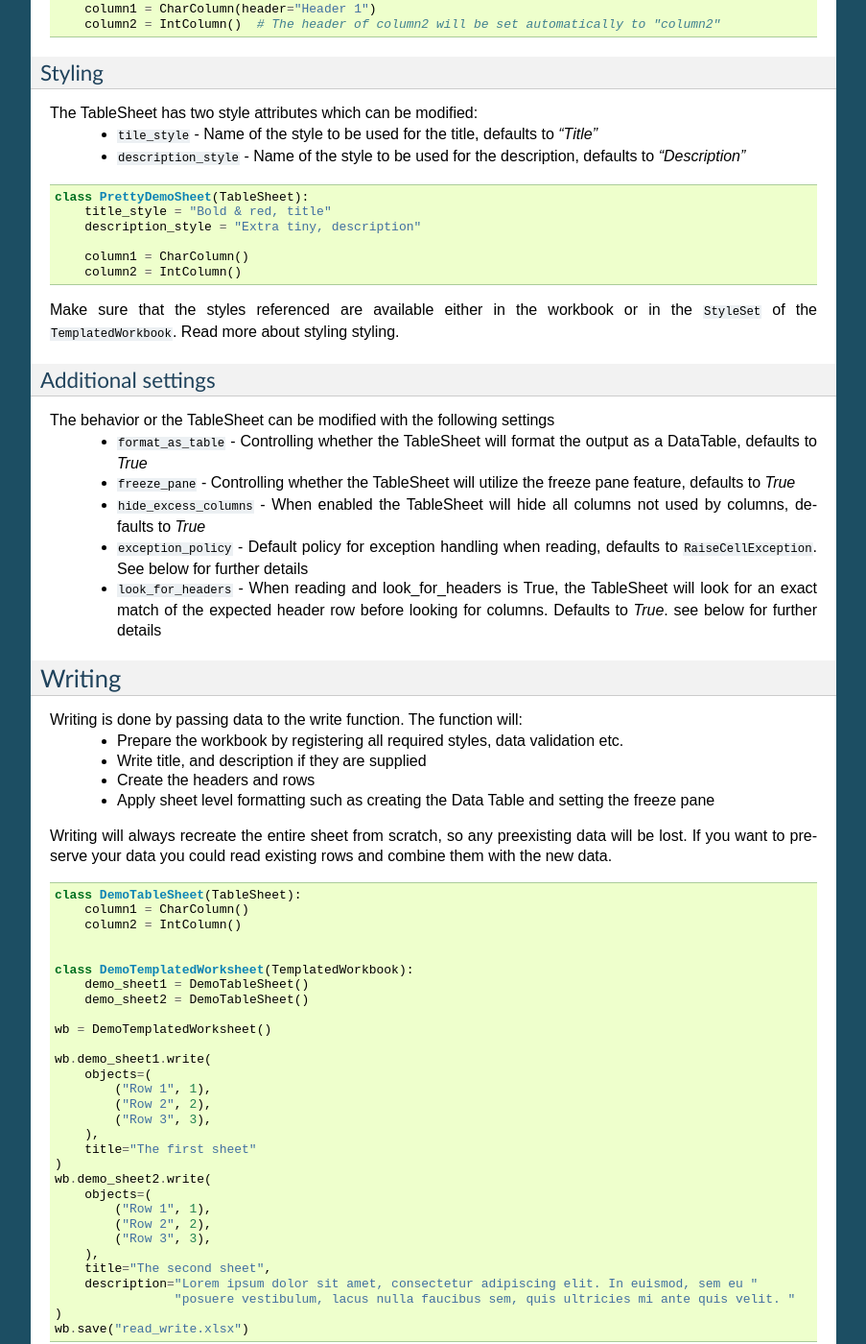
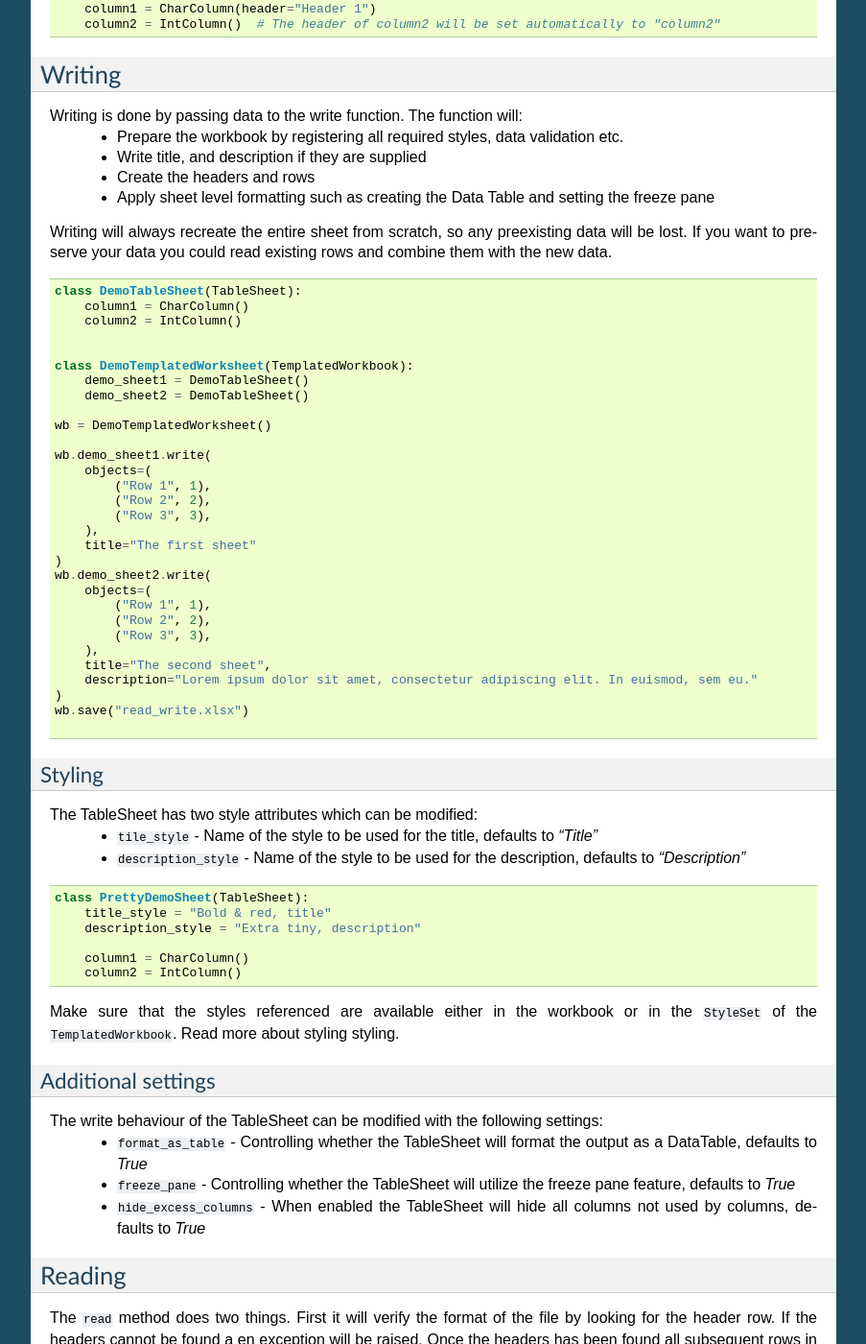
Before and after one commit to SverkerSbrg/openpyxl-templates, a Sphinx documentation site: the page built from docs/table_sheet/table_sheet.rst, in a window 1280 px wide and 1400 px high, scrolled down 1608 px. Shown: the whole window at 96% size, without its empty margins (198-1101 px from the left). Built offline with Sphinx 7.4.7, drawn with Linux system fonts in a browser that asks for light colours; pages that are not in the unit, such as notebooks, are missing from menus; some of the changed text lies outside the part shown.

Commit message:
Docs update

```diff
--- a/docs/examples/table_sheet_write_read.py
+++ b/docs/examples/table_sheet_write_read.py
@@ -28,11 +28,14 @@ wb.demo_sheet2.write(
         ("Row 3", 3),
     ),
     title="The second sheet",
-    description="Lorem ipsum dolor sit amet, consectetur adipiscing elit. In euismod, sem eu "
-                "posuere vestibulum, lacus nulla faucibus sem, quis ultricies mi ante quis velit. "
+    description="Lorem ipsum dolor sit amet, consectetur adipiscing elit. In euismod, sem eu."
 )
 wb.save("read_write.xlsx")
 
 wb = DemoTemplatedWorksheet("read_write.xlsx")
 for row in wb.demo_sheet1.read():
     print(row)
+
+
+for row in wb.demo_sheet2:
+    print(row)
--- a/docs/table_sheet/table_sheet.rst
+++ b/docs/table_sheet/table_sheet.rst
@@ -46,6 +45,20 @@ All columns must have a header and there must not be any duplicated headers with
 .. literalinclude:: ../examples/table_sheet.py
     :lines: 22-24
 
+Writing
+-------
+
+Writing is done by passing data to the write function. The function will:
+    * Prepare the workbook by registering all required styles, data validation etc.
+    * Write title, and description if they are supplied
+    * Create the headers and rows
+    * Apply sheet level formatting such as creating the Data Table and setting the freeze pane
+
+Writing will always recreate the entire sheet from scratch, so any preexisting data will be lost. If you want to preserve your data you could read existing rows and combine them with the new data.
+
+.. literalinclude:: ../examples/table_sheet_write_read.py
+    :lines: 5-34
+
 Styling
 ^^^^^^^
 
@@ -60,27 +73,11 @@ Make sure that the styles referenced are available either in the workbook or in
 
 Additional settings
 ^^^^^^^^^^^^^^^^^^^
-
-The behavior or the TableSheet can be modified with the following settings
+The write behaviour of the TableSheet can be modified with the following settings:
     * ``format_as_table`` - Controlling whether the TableSheet will format the output as a DataTable, defaults to *True*
     * ``freeze_pane`` - Controlling whether the TableSheet will utilize the freeze pane feature, defaults to *True*
     * ``hide_excess_columns`` - When enabled the TableSheet will hide all columns not used by columns, defaults to *True*
-    * ``exception_policy`` - Default policy for exception handling when reading, defaults to ``RaiseCellException``. See below for further details
-    * ``look_for_headers`` - When reading and look_for_headers is True, the TableSheet will look for an exact match of the expected header row before looking for columns. Defaults to *True*. see below for further details
 
-Writing
--------
-
-Writing is done by passing data to the write function. The function will:
-    * Prepare the workbook by registering all required styles, data validation etc.
-    * Write title, and description if they are supplied
-    * Create the headers and rows
-    * Apply sheet level formatting such as creating the Data Table and setting the freeze pane
-
-Writing will always recreate the entire sheet from scratch, so any preexisting data will be lost. If you want to preserve your data you could read existing rows and combine them with the new data.
-
-.. literalinclude:: ../examples/table_sheet_write_read.py
-    :lines: 5-34
 
 Reading
 -------
@@ -89,7 +86,21 @@ The ``read`` method does two things. First it will verify the format of the file
 .. literalinclude:: ../examples/table_sheet_write_read.py
     :lines: 36-38
 
-Looking for headers can be disabled by setting ``look_for_headers`` to *False* on the TableSheet class or passing it as an argument to the read function
+The TableSheet can also be used as an iterator directly
+
+.. literalinclude:: ../examples/table_sheet_write_read.py
+    :lines: 40-41
+
+Exception handling
+^^^^^^^^^^^^^^^^^^
+    * ``exception_policy`` - Default policy for exception handling when reading, defaults to ``RaiseCellException``. See below for further details
+
+Additional settings
+^^^^^^^^^^^^^^^^^^^
+
+    * ``look_for_headers`` - When reading and look_for_headers is True, the TableSheet will look for an exact match of the expected header row before looking for columns. Defaults to *True*. see below for further details
+
+Looking for headers can be disabled by setting ``look_for_headers`` to *False* on the TableSheet class or passing it as an argument to the read function.
 
 Customization
 -------------
```
Also changed, not shown: other parts of docs/table_sheet/table_sheet.rst (+2 -3 lines), 1 other file.
